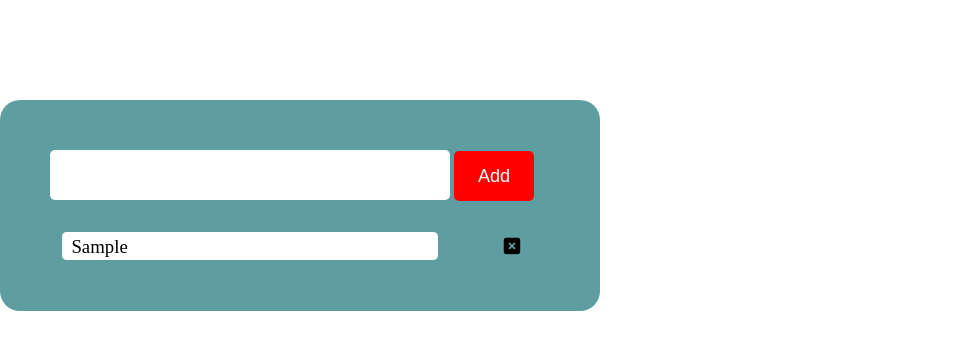
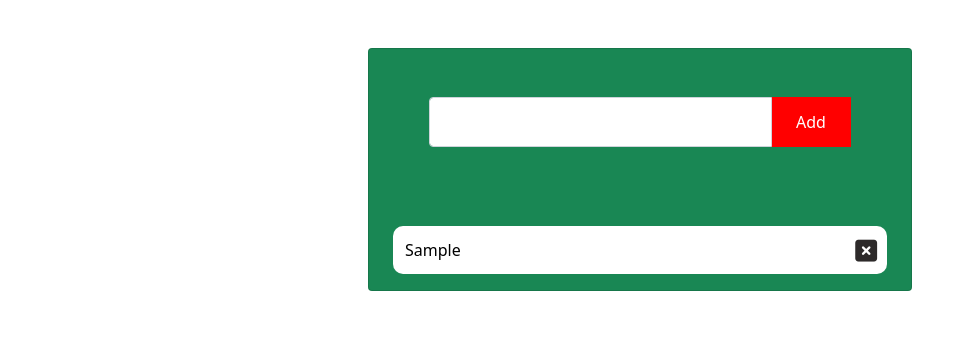
Before and after one commit to ZalaManish187/Todo_List, a plain HTML site: page index.html in a window 1280 px wide. Both pictures are taken after typing "Sample" into the empty fields and a click on the button "Add". Shown: the whole page, without its empty margins (0-975 px from the left). Drawn offline with nearby package versions, Linux system fonts and the light colour scheme.

Commit message:
29-07-2025

```diff
--- a/index.html
+++ b/index.html
@@ -4,22 +4,28 @@
     <meta charset="UTF-8">
     <meta name="viewport" content="width=device-width, initial-scale=1.0">
     <title>Document</title>
+    <link rel="stylesheet" href="style.css">
     <link rel="stylesheet" href="https://cdnjs.cloudflare.com/ajax/libs/font-awesome/6.4.0/css/all.min.css">
-    <link rel="stylesheet" href="style.css">
 
+
+    <link href="https://cdn.jsdelivr.net/npm/bootstrap@5.0.2/dist/css/bootstrap.min.css" rel="stylesheet" integrity="sha384-EVSTQN3/azprG1Anm3QDgpJLIm9Nao0Yz1ztcQTwFspd3yD65VohhpuuCOmLASjC" crossorigin="anonymous">
 </head>
 <body>
-     <div id="main">
-        <div class="todo-list">
-    <input type="text" name="" placeholder="Please Enter a Text" id="list">
+    <div class="card container mt-5 bg-success" id="main">
 
-    <button onclick="todo()" id="btn">Add</button>
+        <div class="todo-list p-5">
+   <div class="input-group mb-3">
+  <input type="text" class="form-control" id="list" placeholder="Enter Your Text" aria-label="Recipient's username" aria-describedby="basic-addon2">
+ <button onclick="todo()">Add</button>
+</div>
      </div>
-    <p id="outputShow">
+    <p class="container d-flex justify-content-center flex-column align-items-center" id="outputShow">
 
     </p>
 
+
     </div>
+    <script src="https://cdn.jsdelivr.net/npm/bootstrap@5.0.2/dist/js/bootstrap.bundle.min.js" integrity="sha384-MrcW6ZMFYlzcLA8Nl+NtUVF0sA7MsXsP1UyJoMp4YLEuNSfAP+JcXn/tWtIaxVXM" crossorigin="anonymous"></script>
     <script src="script.js"></script>
 </body>
 </html>
--- a/script.js
+++ b/script.js
@@ -1,14 +1,18 @@
 function todo() {
   let list = document.getElementById("list").value;
   let span = document.createElement("span");
-  span.textContent = list;
+  span.innerHTML = list;
+
+
 
   let icon = document.createElement("i");
   icon.className = "fa-solid fa-square-xmark";
-  let result = list;
   icon.onclick = function () {
     span.remove();
   };
+  span.addEventListener('click',function(e){
+    span.style.textDecoration = 'line-through';
+  })
   span.appendChild(icon);
   document.getElementById("outputShow").appendChild(span);
   document.getElementById("list").value = " ";
--- a/style.css
+++ b/style.css
@@ -1,81 +1,136 @@
- *{
-            margin:0;
-            padding:0;
+ * {
+     margin: 0;
+     padding: 0;
      box-sizing: border-box;
 
  }
 
-        #main{
-           margin-top: 100px;
-           background-color: cadetblue;
-           border-radius: 20px;
-           object-fit: cover;
-           padding:50px;
-           width:600px;
+ #main {
+     width: 34rem;
  }
 
-        input{
-            width:50vh;
-            height:50px;
-            color:black;
-            border:none;
+
+
+ input {
+
+     color: black;
+     border: none;
      outline: none;
      border-radius: 5px;
      font-size: 20px;
-            padding-left: 10px;
+
  }
-        input:active{
-            transform: scale(0.96);
-             border:none;
+
+ input:active {
+     transform: scale(0.95);
+     border: none;
  }
-        input::placeholder{
+
+ input::placeholder {
      padding-left: 10px;
 
  }
-         input:focus::placeholder{
-           color:transparent;
+
+ input:focus::placeholder {
+     color: transparent;
 
  }
 
-        button{
-            height:50px;
-            width:10vh;
+ button {
+     height: 50px;
+     width: 10vh;
      background-color: red;
      border: none;
      border-radius: 5px;
-            color:#fff;
+     color: #fff;
      font-size: 18px;
      transition: background 0.3s ease;
  }
-        button:active{
-            background-color:black;
-            transform:scale(0.95);
+
+ button:active {
+     background-color: black;
+     transform: scale(0.95);
  }
-        #outputShow{
-            margin-top: 30px;
-            font-size: 18px;
-           display: flex;
-           gap:2vh;
-           flex-direction: column;
+
+ span {
+     position: relative;
+     background: rgb(255, 255, 255);
+     color: rgb(0, 0, 0);
+     width: 50vh;
+     padding: 12px 40px 12px 12px;
+     margin-top: 15px;
+     border-radius: 10px;
+     font-size: 16px;
+     overflow: hidden;
+     text-overflow: ellipsis;
+     white-space: nowrap;
+     cursor: pointer;
+ }
+
+ i {
+     font-size: 25px;
+     color: rgb(45, 42, 42);
+     position: absolute;
+     right: 0;
+     align-items: center;
+     margin-right: 10px;
+}
+i:hover{
+    color: chocolate;
+}
+i:active{
+    color:#000000;
+    transform: scale(0.95);
+}
+
+ @media(max-width:480px) {
+     input {
+         font-size: 16px;
+         width: 100%;
+
+     }
+
+     #main {
+         width: 100%;
+
+     }
+
+
+     span {
+         width: 100%;
+         font-size: 14px;
+
+     }
+
+     i {
+         color: #000000;
+     }
 
 
  }
 
-       span{
-            color:rgb(0, 0, 0);
-            font-size: 20px;
-            padding : 10px;
-            border-radius: 5px;
-            display: flex;
-            align-items: center;
-            gap: 50vh;
-             height:30px;
-            width:50vh;
-            background-color: rgb(255, 255, 255);
-            transform: scale(0.94);
+
+ @media (max-width: 768px) and (min-width:481px) {
+     input {
+         font-size: 16px;
+         width: 80%;
+     }
+
+
+
+
 
  }
-        #output i{
-        font-size: 20px;
+
+ @media (min-width:769px) {
+     input {
+
+         width: 100%;
+     }
+
+     span {
+         width:100%;
 
      }
+
+ }
```
Lines whose indentation alone changed are shown as unchanged.
